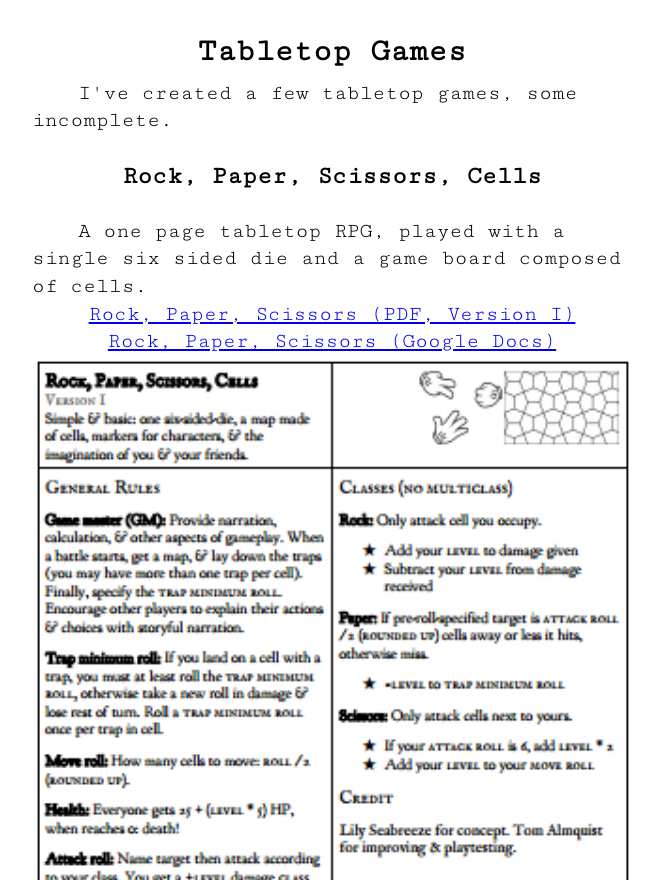
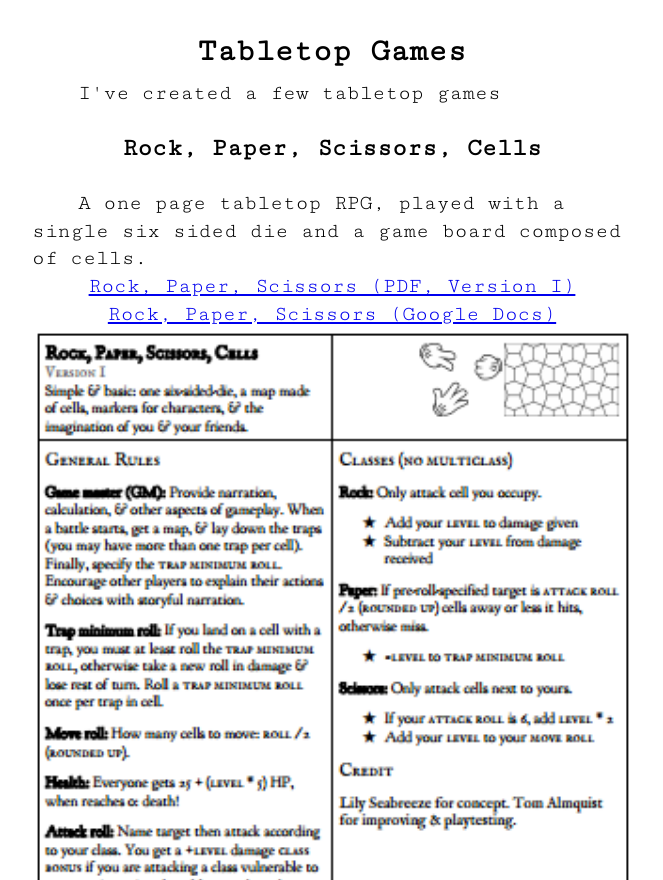
Before and after one commit to ibara/lillian.link, a plain HTML site: page art.html in a window 1280 px wide. Shown: the part 7851-8731 px from the top of the page, without its empty margins (308-971 px from the left). Drawn offline with Linux system fonts and the light colour scheme.

Commit message:
Update art.html

```diff
--- a/art.html
+++ b/art.html
@@ -79,7 +79,7 @@
 
   <section>
     <h2 class="heading-asymmetrical">Tabletop Games</h2>
-    <p>I've created a few tabletop games, some incomplete.</p>
+    <p>I've created a few tabletop games</p>
 
     <h3 class="margin-vertical">Rock, Paper, Scissors, Cells</h3>
     <p>A one page tabletop RPG, played with a single six sided die and
```
